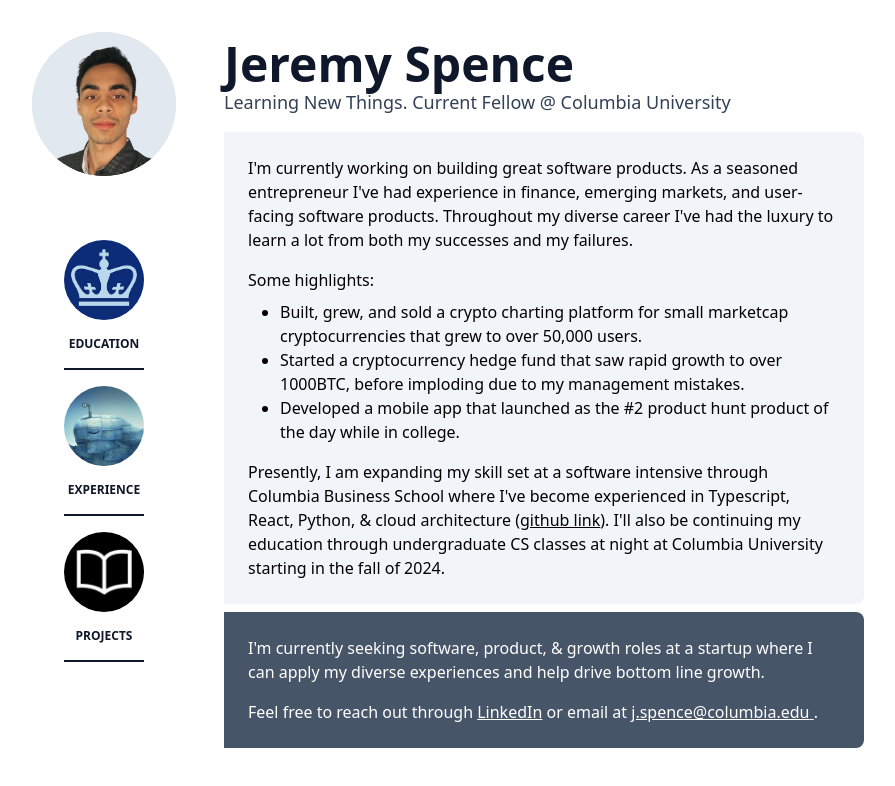
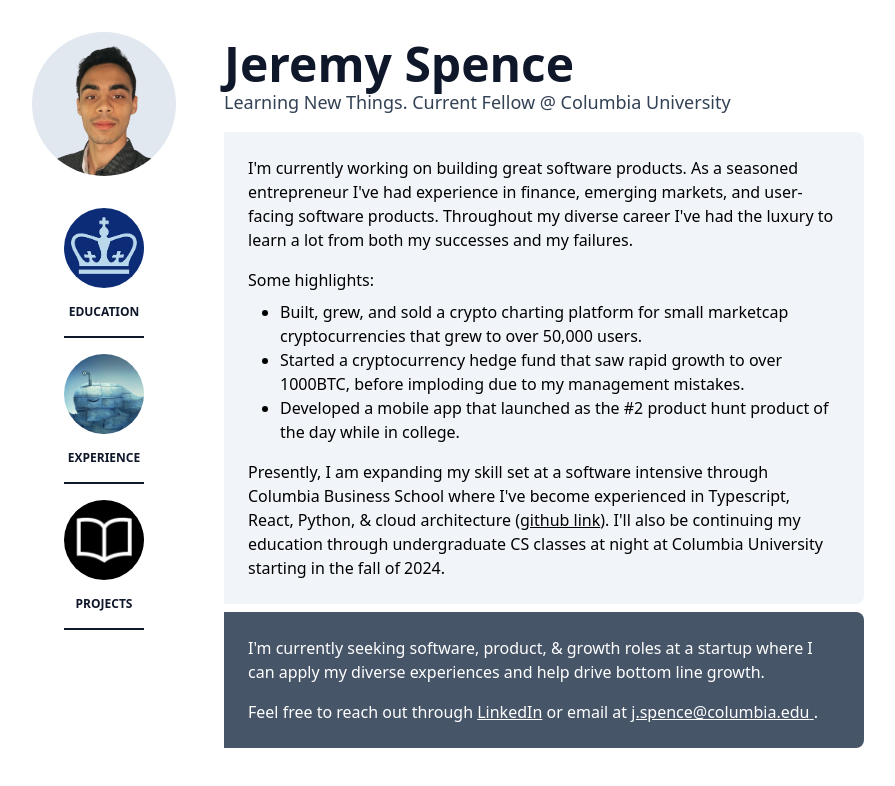
Before and after one commit to JeremySpence272/me, a React (Vite) app: page / in a window 1280 px wide. Shown: the top 786 px of the page, without its empty margins (112-1007 px from the left). Built offline with nearby package versions, Linux system fonts and the light colour scheme; a web font is replaced by a local one.

Commit message:
update spacing

```diff
--- a/src/ButtonNav.tsx
+++ b/src/ButtonNav.tsx
@@ -30,12 +30,15 @@ const ButtonNav: React.FC<PageProps> = ({ currentPage, handlePageChange }) => {
       <img
         src={logos.find((logo) => logo.page === PageType.home)!.path}
         alt="home"
-        className="w-36 absolute left-4 md:left-12 lg:left-36 top-8 rounded-full"
+        className="w-36 absolute left-4 md:left-12 lg:left-36 top-8 rounded-full cursor-pointer"
+        onClick={() => handlePageChange(logos[0].page)}
       />
 
       {/* Desktop Navigation */}
-      <div className="hidden md:flex flex-col absolute md:left-12 lg:left-36 top-8 items-center space-y-4">
-        {logos.map((logo, index) => (
+      <div className="hidden md:flex flex-col absolute top-52 md:left-20 lg:left-44 items-center space-y-4">
+        {logos
+          .filter((logo) => logo.page !== PageType.home)
+          .map((logo, index) => (
             <button
               key={index}
               className={`pb-4 ${
@@ -43,7 +46,8 @@ const ButtonNav: React.FC<PageProps> = ({ currentPage, handlePageChange }) => {
                 logo.page === PageType.home &&
                 "pb-0"
               } ${
-              logo.page !== PageType.home && "border-b-2 border-slate-900 ml-0"
+                logo.page !== PageType.home &&
+                "border-b-2 border-slate-900 ml-0"
               }`}
               onClick={() => handlePageChange(logo.page)}
             >
```
Lines whose indentation alone changed are shown as unchanged.
